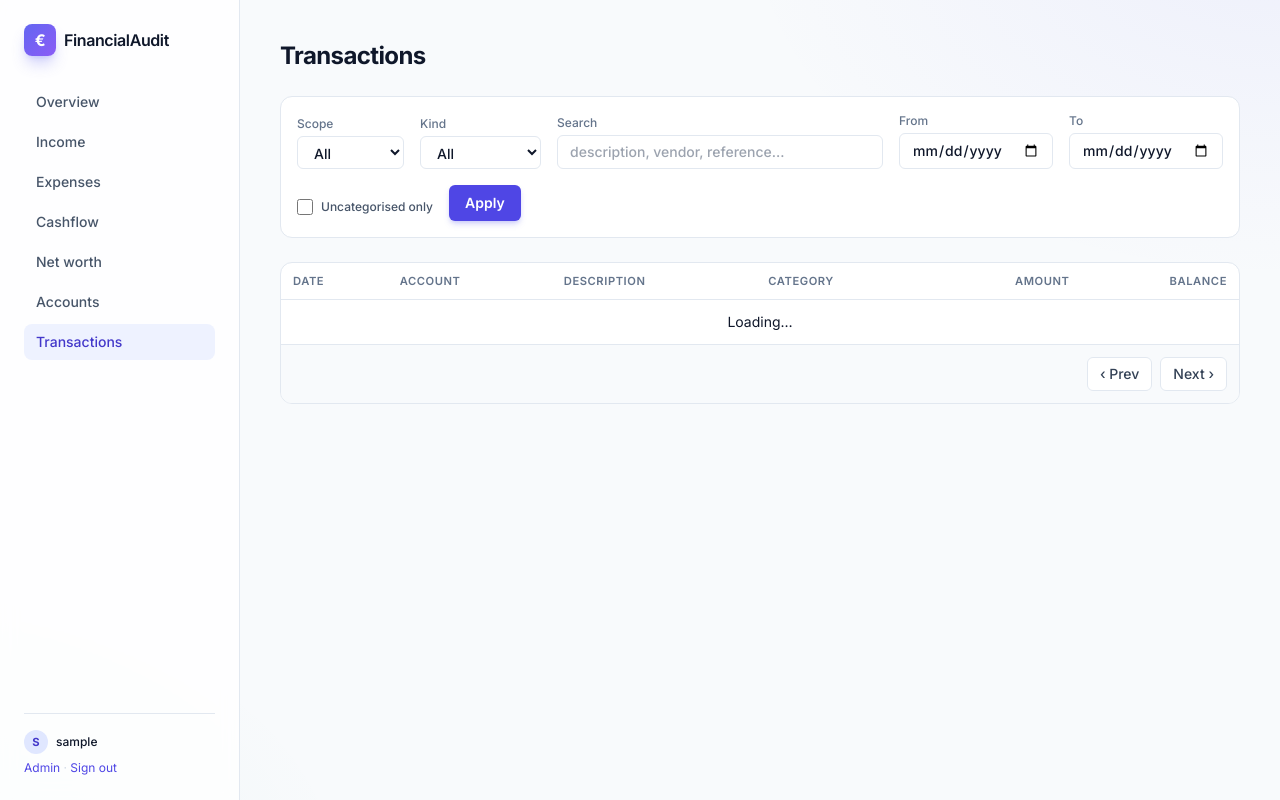
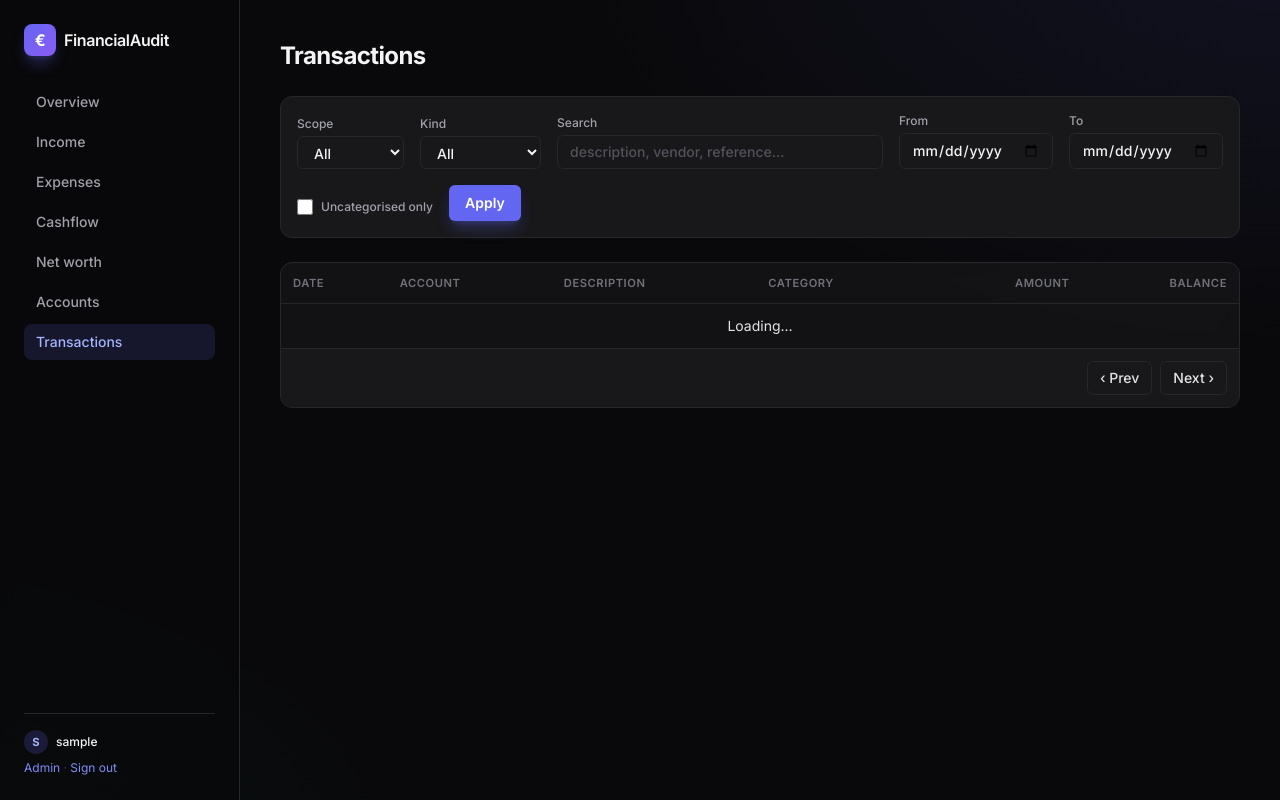
Before and after one commit to xhico/financial-audit, a Django app: page /transactions/ in a window 1280 px wide. Run offline with Django 5.2, Linux system fonts and the light colour scheme; the visitor is signed in with stand-in values (Sample User, id 1); data that the repository does not hold is empty; style sheets or scripts are compiled from the project's sources; parts of the project's set-up code (start-up, migrations or seed data) failed here and were passed over.

Commit message:
Redesign dashboards in a dark-first fintech style
Move from the pale-indigo light theme to a Linear/Vercel-style dark
palette. The whole UI now sits on a zinc-950 surface with subtle indigo
and emerald radial glows; cards are zinc-900 with hairline zinc-800
borders and pick up a backdrop blur. Hero numbers got bumped to a 3xl
tabular Inter, panel headers turn into uppercase tracking-wider zinc-400
captions and tags now use translucent /15 backgrounds with matching
inset rings for a glassier feel.

Chart.js defaults retuned for dark too: zinc-400 axis labels, zinc-800
gridlines, a zinc-900 tooltip with a hairline ring, and a brighter
palette (indigo-400/emerald-400/rose-400/violet-400) that reads cleanly
on the dark surface. The inline chart hex codes in each page template
were swept to the brighter shades to match.

```diff
--- a/finance/static/finance/dashboard.js
+++ b/finance/static/finance/dashboard.js
@@ -18,12 +18,12 @@ window.dashboard = (function () {
   });
   const intFmt = new Intl.NumberFormat("en-IE");
 
-  // Palette aligned with the CSS tokens, picked to read well on white
+  // Palette tuned for dark backgrounds: brighter, slightly less saturated
   const palette = [
-    "#6366f1", "#10b981", "#ef4444", "#f59e0b", "#8b5cf6",
-    "#0ea5e9", "#f97316", "#06b6d4", "#a855f7", "#3b82f6",
-    "#84cc16", "#ec4899", "#14b8a6", "#f43f5e", "#22c55e",
-    "#eab308", "#a16207", "#475569", "#0d9488", "#9333ea",
+    "#818cf8", "#34d399", "#fb7185", "#fbbf24", "#a78bfa",
+    "#38bdf8", "#fb923c", "#22d3ee", "#c084fc", "#60a5fa",
+    "#a3e635", "#f472b6", "#2dd4bf", "#f87171", "#4ade80",
+    "#facc15", "#d4d4d8", "#94a3b8", "#5eead4", "#d8b4fe",
   ];
 
   function colourFor(key) {
@@ -58,11 +58,17 @@ window.dashboard = (function () {
     Chart.defaults.font.family =
       '"Inter", system-ui, -apple-system, "Segoe UI", Roboto, sans-serif';
     Chart.defaults.font.size = 12;
-    Chart.defaults.color = "#64748b";
-    Chart.defaults.borderColor = "#e5e8ef";
+    // Dark theme: muted axis labels in zinc-400, gridlines in zinc-800
+    Chart.defaults.color = "#a1a1aa";
+    Chart.defaults.borderColor = "#27272a";
     Chart.defaults.plugins.tooltip.padding = 10;
     Chart.defaults.plugins.tooltip.cornerRadius = 10;
-    Chart.defaults.plugins.tooltip.backgroundColor = "rgba(15, 23, 42, 0.92)";
+    // Slightly lifted zinc-900 with a hairline ring for the tooltip
+    Chart.defaults.plugins.tooltip.backgroundColor = "rgba(24, 24, 27, 0.95)";
+    Chart.defaults.plugins.tooltip.borderColor = "rgba(63, 63, 70, 0.8)";
+    Chart.defaults.plugins.tooltip.borderWidth = 1;
+    Chart.defaults.plugins.tooltip.titleColor = "#fafafa";
+    Chart.defaults.plugins.tooltip.bodyColor = "#e4e4e7";
     Chart.defaults.plugins.tooltip.titleFont = { weight: "600" };
     Chart.defaults.plugins.tooltip.bodySpacing = 4;
     Chart.defaults.plugins.legend.labels.usePointStyle = true;
--- a/finance/templates/finance/base.html
+++ b/finance/templates/finance/base.html
@@ -16,11 +16,11 @@
   <script src="https://unpkg.com/htmx.org@2.0.4/dist/htmx.min.js" defer></script>
   <script src="{% static 'finance/dashboard.js' %}" defer></script>
 </head>
-<body class="text-slate-900 antialiased font-sans">
+<body class="text-zinc-100 antialiased font-sans">
 <div class="grid min-h-screen md:grid-cols-[240px_1fr]">
 
-  <aside class="md:sticky md:top-0 md:h-screen bg-white/80 backdrop-blur border-b md:border-b-0 md:border-r border-slate-200 p-4 md:p-6 flex md:flex-col gap-3 items-center md:items-stretch">
-    <a class="flex items-center gap-2 md:pb-4 font-semibold tracking-tight text-slate-900" href="{% url 'pages:overview' %}">
+  <aside class="md:sticky md:top-0 md:h-screen bg-zinc-950/70 backdrop-blur border-b md:border-b-0 md:border-r border-zinc-800 p-4 md:p-6 flex md:flex-col gap-3 items-center md:items-stretch">
+    <a class="flex items-center gap-2 md:pb-4 font-semibold tracking-tight text-zinc-100" href="{% url 'pages:overview' %}">
       <span class="w-8 h-8 rounded-lg bg-gradient-to-br from-indigo-500 to-violet-500 text-white grid place-items-center font-bold shadow-lg shadow-indigo-500/30">€</span>
       <span>FinancialAudit</span>
     </a>
@@ -33,14 +33,14 @@
       <a href="{% url 'pages:accounts' %}"     class="nav-link {% if request.resolver_match.url_name == 'accounts' %}is-active{% endif %}">Accounts</a>
       <a href="{% url 'pages:transactions' %}" class="nav-link {% if request.resolver_match.url_name == 'transactions' %}is-active{% endif %}">Transactions</a>
     </nav>
-    <div class="hidden md:block md:pt-4 md:border-t md:border-slate-200 text-xs text-slate-500">
-      <div class="flex items-center gap-2 mb-1.5 text-slate-900 font-medium">
-        <span class="w-6 h-6 rounded-full bg-indigo-100 text-indigo-700 grid place-items-center text-[0.7rem] font-bold">{{ request.user.username|slice:":1"|upper }}</span>
+    <div class="hidden md:block md:pt-4 md:border-t md:border-zinc-800 text-xs text-zinc-500">
+      <div class="flex items-center gap-2 mb-1.5 text-zinc-100 font-medium">
+        <span class="w-6 h-6 rounded-full bg-indigo-500/20 text-indigo-300 grid place-items-center text-[0.7rem] font-bold">{{ request.user.username|slice:":1"|upper }}</span>
         <span>{{ request.user.username }}</span>
       </div>
-      <a href="/admin/" class="text-indigo-600 hover:underline">Admin</a>
-      <span class="text-slate-300">·</span>
-      <a href="/admin/logout/" class="text-indigo-600 hover:underline">Sign out</a>
+      <a href="/admin/" class="text-indigo-400 hover:underline">Admin</a>
+      <span class="text-zinc-700">·</span>
+      <a href="/admin/logout/" class="text-indigo-400 hover:underline">Sign out</a>
     </div>
   </aside>
 
--- a/finance/templates/finance/expenses.html
+++ b/finance/templates/finance/expenses.html
@@ -3,7 +3,7 @@
 {% block title %}Expenses{% endblock %}
 
 {% block content %}
-<h1 class="text-2xl font-bold tracking-tight text-slate-900">Expenses</h1>
+<h1 class="text-2xl font-bold tracking-tight text-zinc-100">Expenses</h1>
 
 <section class="panel">
   <h2>By category (all time)</h2>
@@ -75,7 +75,7 @@
         <tr>
           <td class="font-medium">${c.category}</td>
           <td><span class="tag ${c.kind}">${c.kind}</span></td>
-          <td class="num text-rose-600 font-medium">${d.formatCurrency(c.total, true)}</td>
+          <td class="num text-rose-400 font-medium">${d.formatCurrency(c.total, true)}</td>
         </tr>`).join("");
     }
   });
--- a/finance/templates/finance/transactions.html
+++ b/finance/templates/finance/transactions.html
@@ -4,11 +4,11 @@
 
 {% block content %}
 <div class="flex items-end justify-between flex-wrap gap-3">
-  <h1 class="text-2xl font-bold tracking-tight text-slate-900">Transactions</h1>
-  <span class="text-sm text-slate-500" id="pager-status"></span>
+  <h1 class="text-2xl font-bold tracking-tight text-zinc-100">Transactions</h1>
+  <span class="text-sm text-zinc-500" id="pager-status"></span>
 </div>
 
-<form class="bg-white border border-slate-200 rounded-xl p-4 flex flex-wrap gap-4 items-end" id="filters" onsubmit="event.preventDefault(); window.loadTxns(1);">
+<form class="bg-zinc-900 border border-zinc-800 rounded-xl p-4 flex flex-wrap gap-4 items-end" id="filters" onsubmit="event.preventDefault(); window.loadTxns(1);">
   <label class="filter-field">Scope
     <select name="scope">
       <option value="">All</option>
@@ -32,7 +32,7 @@
   </label>
   <label class="filter-field">From <input name="date_from" type="date"></label>
   <label class="filter-field">To <input name="date_to" type="date"></label>
-  <label class="text-xs font-medium text-slate-600 flex items-center gap-2 pb-1.5">
+  <label class="text-xs font-medium text-zinc-400 flex items-center gap-2 pb-1.5">
     <input name="uncategorised" type="checkbox" value="1" class="w-4 h-4 accent-indigo-600">
     Uncategorised only
   </label>
@@ -49,7 +49,7 @@
     </thead>
     <tbody id="txn-tbody"><tr><td colspan="6" class="empty">Loading…</td></tr></tbody>
   </table>
-  <div class="flex items-center justify-end gap-2 p-3 border-t border-slate-200 bg-slate-50">
+  <div class="flex items-center justify-end gap-2 p-3 border-t border-zinc-800 bg-zinc-900">
     <button type="button" class="btn-ghost" id="prev-page" onclick="window.loadTxns(window.currentPage - 1)">‹ Prev</button>
     <button type="button" class="btn-ghost" id="next-page" onclick="window.loadTxns(window.currentPage + 1)">Next ›</button>
   </div>
@@ -81,15 +81,15 @@
           : '<span class="tag">uncategorised</span>';
         return `
           <tr>
-            <td class="whitespace-nowrap text-slate-600">${t.date}</td>
+            <td class="whitespace-nowrap text-zinc-400">${t.date}</td>
             <td>
               <div class="font-medium">${t.account.name}</div>
-              <div class="text-xs text-slate-500">${t.account.scope}</div>
+              <div class="text-xs text-zinc-500">${t.account.scope}</div>
             </td>
             <td class="max-w-md truncate" title="${t.description.replace(/"/g, "&quot;")}">${t.description}</td>
             <td>${catTag}</td>
-            <td class="num font-medium ${amt >= 0 ? "text-emerald-600" : "text-rose-600"}">${d.formatCurrency(amt, true)}</td>
-            <td class="num text-slate-500">${bal}</td>
+            <td class="num font-medium ${amt >= 0 ? "text-emerald-400" : "text-rose-400"}">${d.formatCurrency(amt, true)}</td>
+            <td class="num text-zinc-500">${bal}</td>
           </tr>`;
       }).join("");
     }
--- a/tailwind/input.css
+++ b/tailwind/input.css
@@ -2,8 +2,8 @@
  * Author: xhico
  * Date: May 27, 2026
  * Tailwind source — compiled by the Docker tailwind stage into the static
- * directory as tailwind.css. Components defined here with @apply replace the
- * old hand-written stylesheet.
+ * directory as tailwind.css. Dark-first fintech palette: zinc surfaces with
+ * an indigo-violet brand and bright emerald / rose / violet accents.
  */
 
 @tailwind base;
@@ -11,67 +11,71 @@
 @tailwind utilities;
 
 @layer base {
+  html, body { @apply h-full; }
   body {
+    @apply bg-zinc-950 text-zinc-100;
     background:
-      radial-gradient(900px 600px at 100% -10%, rgba(99, 102, 241, 0.07), transparent 60%),
-      radial-gradient(800px 500px at -10% 110%, rgba(16, 185, 129, 0.06), transparent 60%),
-      theme(colors.slate.50);
+      radial-gradient(1200px 720px at 100% -10%, rgba(99, 102, 241, 0.10), transparent 60%),
+      radial-gradient(900px 540px at -10% 110%, rgba(16, 185, 129, 0.06), transparent 60%),
+      theme(colors.zinc.950);
+    background-attachment: fixed;
   }
+  ::selection { background-color: theme(colors.indigo.500 / 30%); }
 }
 
 @layer components {
   .nav-link {
-    @apply px-3 py-2 rounded-lg text-sm font-medium text-slate-600 hover:bg-slate-100 hover:text-slate-900 whitespace-nowrap transition;
+    @apply px-3 py-2 rounded-lg text-sm font-medium text-zinc-400 hover:bg-zinc-800/60 hover:text-zinc-100 whitespace-nowrap transition;
   }
-  .nav-link.is-active { @apply bg-indigo-50 text-indigo-700; }
+  .nav-link.is-active { @apply bg-indigo-500/15 text-indigo-300; }
 
   .kpi-card {
-    @apply bg-white border border-slate-200 rounded-xl px-5 py-4 transition hover:shadow-md hover:-translate-y-px;
+    @apply bg-zinc-900/70 border border-zinc-800 rounded-xl px-5 py-4 backdrop-blur transition hover:border-zinc-700 hover:bg-zinc-900;
   }
-  .kpi-label { @apply text-xs font-semibold uppercase tracking-wider text-slate-500; }
-  .kpi-value { @apply text-2xl font-bold tracking-tight tabular-nums mt-1 text-slate-900; }
-  .kpi-sub   { @apply text-xs text-slate-400 mt-1; }
+  .kpi-label { @apply text-[0.7rem] font-semibold uppercase tracking-[0.08em] text-zinc-500; }
+  .kpi-value { @apply text-3xl font-semibold tracking-tight tabular-nums mt-1.5 text-white; }
+  .kpi-sub   { @apply text-xs text-zinc-500 mt-1; }
 
-  .panel    { @apply bg-white border border-slate-200 rounded-xl p-6 transition hover:shadow-md; }
-  .panel h2 { @apply text-base font-semibold tracking-tight mb-4 text-slate-900; }
+  .panel    { @apply bg-zinc-900/70 border border-zinc-800 rounded-xl p-6 backdrop-blur transition hover:border-zinc-700; }
+  .panel h2 { @apply text-sm font-semibold uppercase tracking-wider text-zinc-400 mb-4; }
 
   .chart-wrap      { @apply relative; height: 320px; }
   .chart-wrap.tall { height: 440px; }
 
   .table-data { @apply w-full border-collapse text-sm; }
   .table-data th {
-    @apply text-left py-2 px-3 border-b border-slate-200 text-[0.7rem] font-semibold uppercase tracking-wider text-slate-500;
+    @apply text-left py-2.5 px-3 border-b border-zinc-800 text-[0.7rem] font-semibold uppercase tracking-wider text-zinc-500;
   }
   .table-data td {
-    @apply py-3 px-3 border-b border-slate-100 align-top text-slate-900;
+    @apply py-3 px-3 border-b border-zinc-800/60 align-top text-zinc-200;
   }
   .table-data tbody tr:last-child td { @apply border-b-0; }
-  .table-data tbody tr:hover td      { @apply bg-slate-50; }
+  .table-data tbody tr:hover td      { @apply bg-zinc-800/40; }
   .table-data .num                   { @apply text-right tabular-nums; }
 
-  .tag             { @apply inline-block px-2.5 py-0.5 rounded-full text-xs font-semibold; }
-  .tag.income      { @apply bg-emerald-50  text-emerald-700; }
-  .tag.expense     { @apply bg-rose-50     text-rose-700; }
-  .tag.transfer    { @apply bg-slate-200   text-slate-600; }
-  .tag.investment  { @apply bg-violet-50   text-violet-700; }
-  .tag.tax         { @apply bg-amber-50    text-amber-700; }
-  .tag.other       { @apply bg-indigo-50   text-indigo-700; }
-  .tag.personal    { @apply bg-sky-50      text-sky-700; }
-  .tag.business    { @apply bg-fuchsia-50  text-fuchsia-700; }
+  .tag             { @apply inline-block px-2.5 py-0.5 rounded-full text-xs font-semibold ring-1 ring-inset; }
+  .tag.income      { @apply bg-emerald-500/10  text-emerald-300  ring-emerald-500/20; }
+  .tag.expense     { @apply bg-rose-500/10     text-rose-300     ring-rose-500/20; }
+  .tag.transfer    { @apply bg-zinc-700/40     text-zinc-300     ring-zinc-700/60; }
+  .tag.investment  { @apply bg-violet-500/10   text-violet-300   ring-violet-500/20; }
+  .tag.tax         { @apply bg-amber-500/10    text-amber-300    ring-amber-500/20; }
+  .tag.other       { @apply bg-indigo-500/10   text-indigo-300   ring-indigo-500/20; }
+  .tag.personal    { @apply bg-sky-500/10      text-sky-300      ring-sky-500/20; }
+  .tag.business    { @apply bg-fuchsia-500/10  text-fuchsia-300  ring-fuchsia-500/20; }
 
-  .filter-field { @apply text-xs font-medium text-slate-500 flex flex-col gap-1; }
+  .filter-field { @apply text-xs font-medium text-zinc-400 flex flex-col gap-1; }
   .filter-input,
   .filter-field input,
   .filter-field select {
-    @apply px-3 py-1.5 border border-slate-200 rounded-md bg-white text-sm text-slate-900 transition focus:outline-none focus:ring-2 focus:ring-indigo-100 focus:border-indigo-500;
+    @apply px-3 py-1.5 border border-zinc-800 rounded-md bg-zinc-900 text-sm text-zinc-100 transition focus:outline-none focus:ring-2 focus:ring-indigo-500/30 focus:border-indigo-500 placeholder:text-zinc-600;
   }
 
   .btn-primary {
-    @apply px-4 py-2 bg-indigo-600 text-white rounded-md text-sm font-semibold transition hover:bg-indigo-500 active:scale-[0.98] shadow-md shadow-indigo-500/25;
+    @apply px-4 py-2 bg-indigo-500 text-white rounded-md text-sm font-semibold transition hover:bg-indigo-400 active:scale-[0.98] shadow-lg shadow-indigo-500/30;
   }
   .btn-ghost {
-    @apply px-3 py-1.5 bg-white text-slate-700 border border-slate-200 rounded-md text-sm font-medium transition hover:bg-slate-50 disabled:opacity-40 disabled:cursor-not-allowed;
+    @apply px-3 py-1.5 bg-zinc-900 text-zinc-200 border border-zinc-800 rounded-md text-sm font-medium transition hover:bg-zinc-800 hover:border-zinc-700 disabled:opacity-40 disabled:cursor-not-allowed;
   }
 
-  .empty { @apply text-center text-slate-400 py-10 text-sm; }
+  .empty { @apply text-center text-zinc-600 py-10 text-sm; }
 }
```
Also changed, not shown: finance/templates/finance/accounts.html (+5 -5 lines), finance/templates/finance/cashflow.html (+7 -7 lines), finance/templates/finance/income.html (+4 -4 lines), finance/templates/finance/net_worth.html (+10 -10 lines), finance/templates/finance/overview.html (+18 -18 lines).
